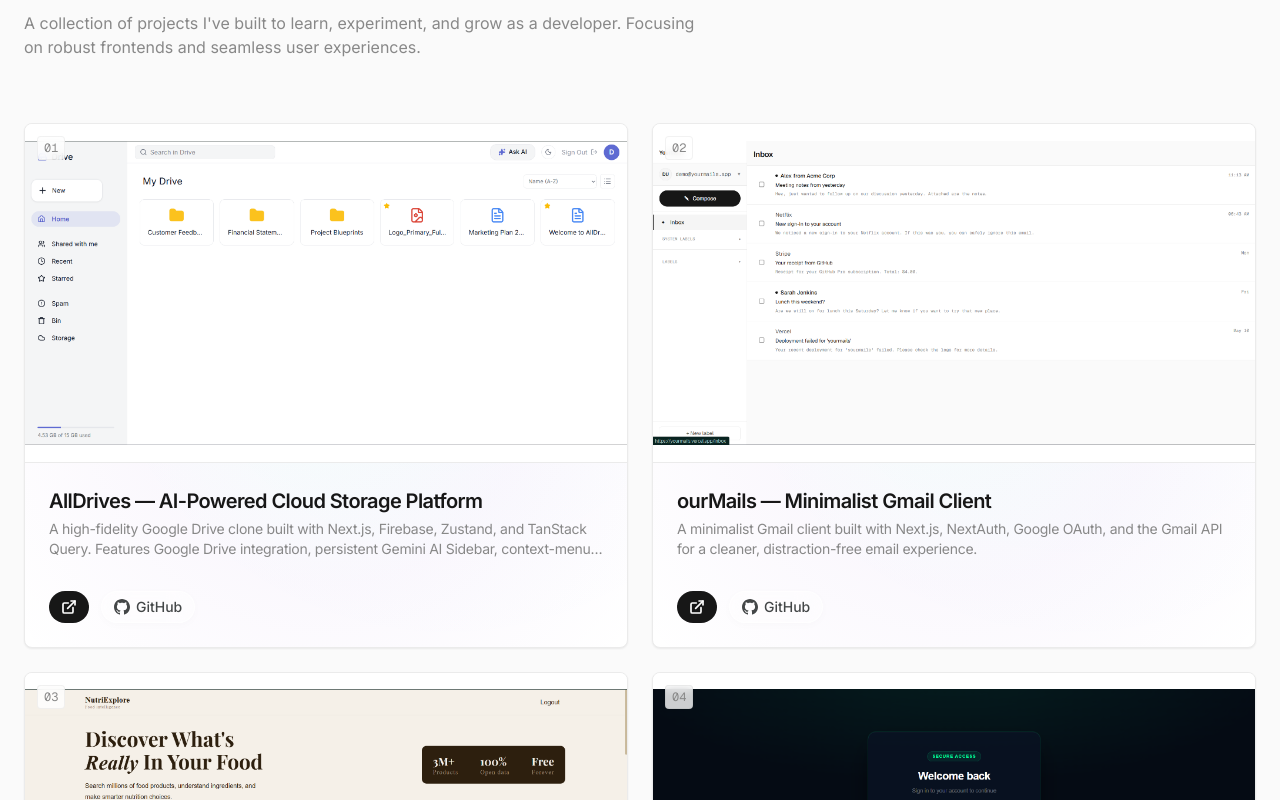
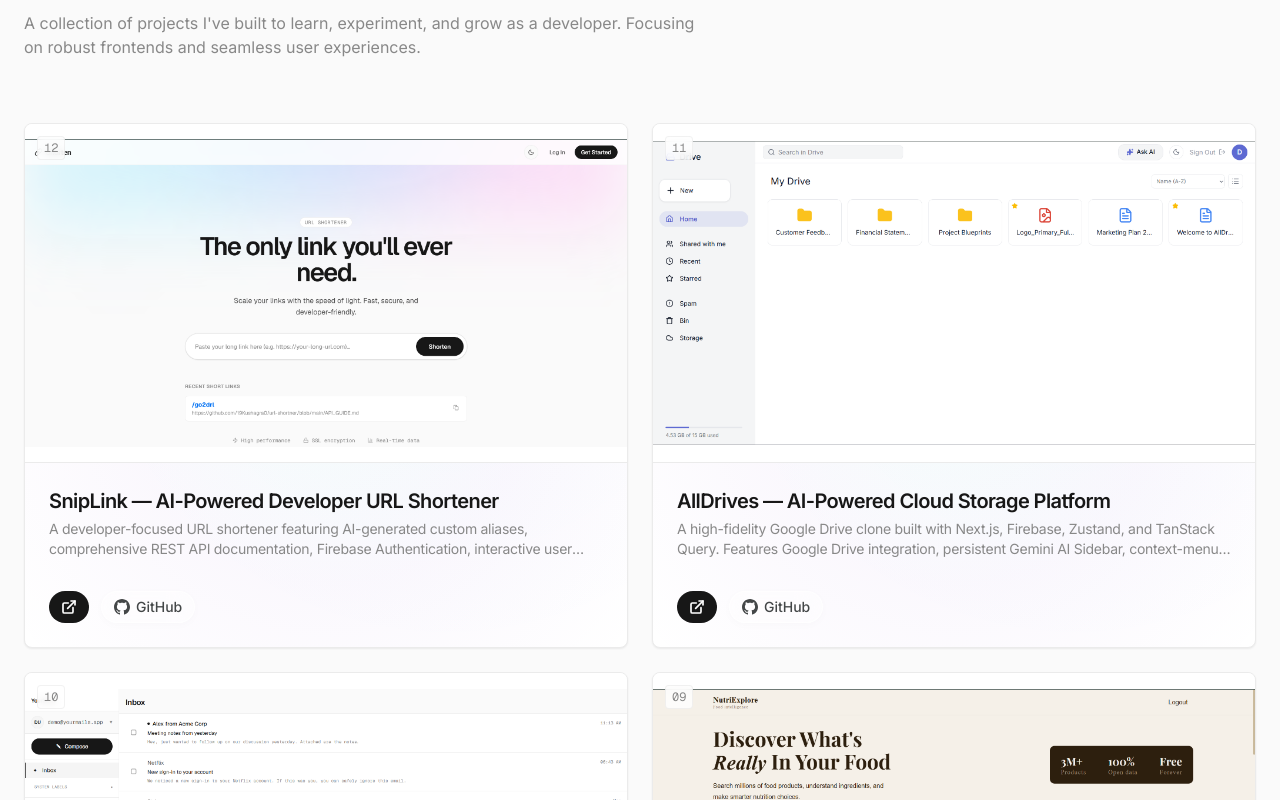
Before and after one commit to 19Kushagra0/portfolio, a Next.js app: page / in a window 1280 px wide. Shown: the part 920-1720 px from the top of the page. Built offline with nearby package versions, Linux system fonts and the light colour scheme.

Commit message:
url shortner added

```diff
--- a/src/app/page.jsx
+++ b/src/app/page.jsx
@@ -47,8 +47,20 @@
 
 const projectsData = [
   {
+    id: 13,
+    number: "12",
+    title: "SnipLink — AI-Powered Developer URL Shortener",
+    description:
+      "A developer-focused URL shortener featuring AI-generated custom aliases, comprehensive REST API documentation, Firebase Authentication, interactive user dashboards, detailed analytics logging, and a flexible database layer.",
+    image: "/projects/url_shortener.png",
+    links: {
+      live: "https://url-shortner-ashy-eta.vercel.app/",
+      github: "https://github.com/19Kushagra0/url-shortner",
+    },
+  },
+  {
     id: 12,
-    number: "01",
+    number: "11",
     title: "AllDrives — AI-Powered Cloud Storage Platform",
     description:
       "A high-fidelity Google Drive clone built with Next.js, Firebase, Zustand, and TanStack Query. Features Google Drive integration, persistent Gemini AI Sidebar, context-menu file summaries, real-time Firestore sync, and an elegant linear design system.",
@@ -60,7 +72,7 @@
   },
   {
     id: 11,
-    number: "02",
+    number: "10",
     title: "ourMails — Minimalist Gmail Client",
     description:
       "A minimalist Gmail client built with Next.js, NextAuth, Google OAuth, and the Gmail API for a cleaner, distraction-free email experience.",
@@ -72,7 +84,7 @@
   },
   {
     id: 10,
-    number: "03",
+    number: "09",
     title: "NutriExplore — Full Stack Food Product Explorer",
     description:
       "A comprehensive nutrition tracking application built with modern web standards and responsive design.",
@@ -84,7 +96,7 @@
   },
   {
     id: 9,
-    number: "04",
+    number: "08",
     title: "Dashbord with Authentication (Signup & Login with Database)",
     description:
       "A secure signup and login flow integrated with a backend database for reliable user management.",
@@ -96,7 +108,7 @@
   },
   {
     id: 8,
-    number: "05",
+    number: "07",
     title: "Interactive Authentication Page with Micro-Interactions",
     description:
       "Advanced authentication flows featuring smooth transitions, micro-interactions, and instant form validation.",
@@ -120,7 +132,7 @@
   },
   {
     id: 6,
-    number: "07",
+    number: "05",
     title: "Anki Homepage Clone",
     description:
       "A pixel-perfect recreation of the Anki landing page focusing on responsive layout and semantic structure.",
@@ -132,7 +144,7 @@
   },
   // {
   //   id: 5,
-  //   number: "08",
+  //   number: "04",
   //   title: "AI Chatbot",
   //   description:
   //     "A streamlined conversational interface leveraging external APIs for natural language processing and real-time responses.",
@@ -144,7 +156,7 @@
   // },
   {
     id: 4,
-    number: "09",
+    number: "03",
     title: "X Homepage Clone",
     description:
       "A responsive clone of the X (formerly Twitter) homepage, implementing complex grid layouts and component structures.",
@@ -156,7 +168,7 @@
   },
   {
     id: 3,
-    number: "10",
+    number: "02",
     title: "Play.ht Homepage Clone",
     description:
       "A faithful reproduction of the Play.ht website featuring modern typography, spacing, and engaging UI elements.",
@@ -168,7 +180,7 @@
   },
   {
     id: 2,
-    number: "11",
+    number: "01",
     title: "Baremetrics Homepage Clone",
     description:
       "A clean, data-focused landing page clone with precise styling, well-structured components, and a professional aesthetic.",
@@ -180,7 +192,7 @@
   },
   {
     id: 1,
-    number: "12",
+    number: "00",
     title: "Awwwards Homepage Clone",
     description:
       "A high-fidelity clone of the Awwwards platform homepage, showcasing advanced CSS techniques and a visually striking layout.",
```
Also changed, not shown: public/projects/url_shortener.png (added).
